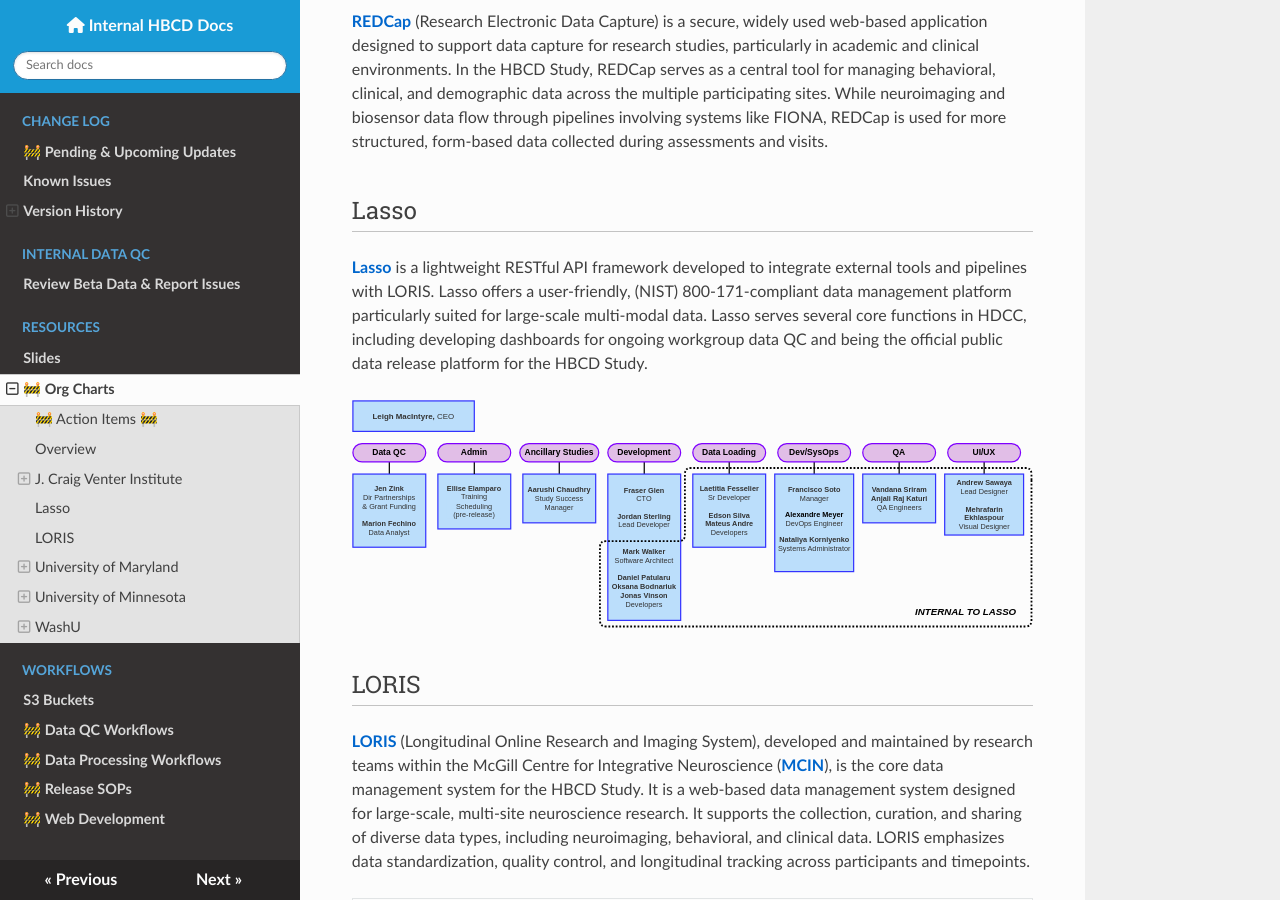
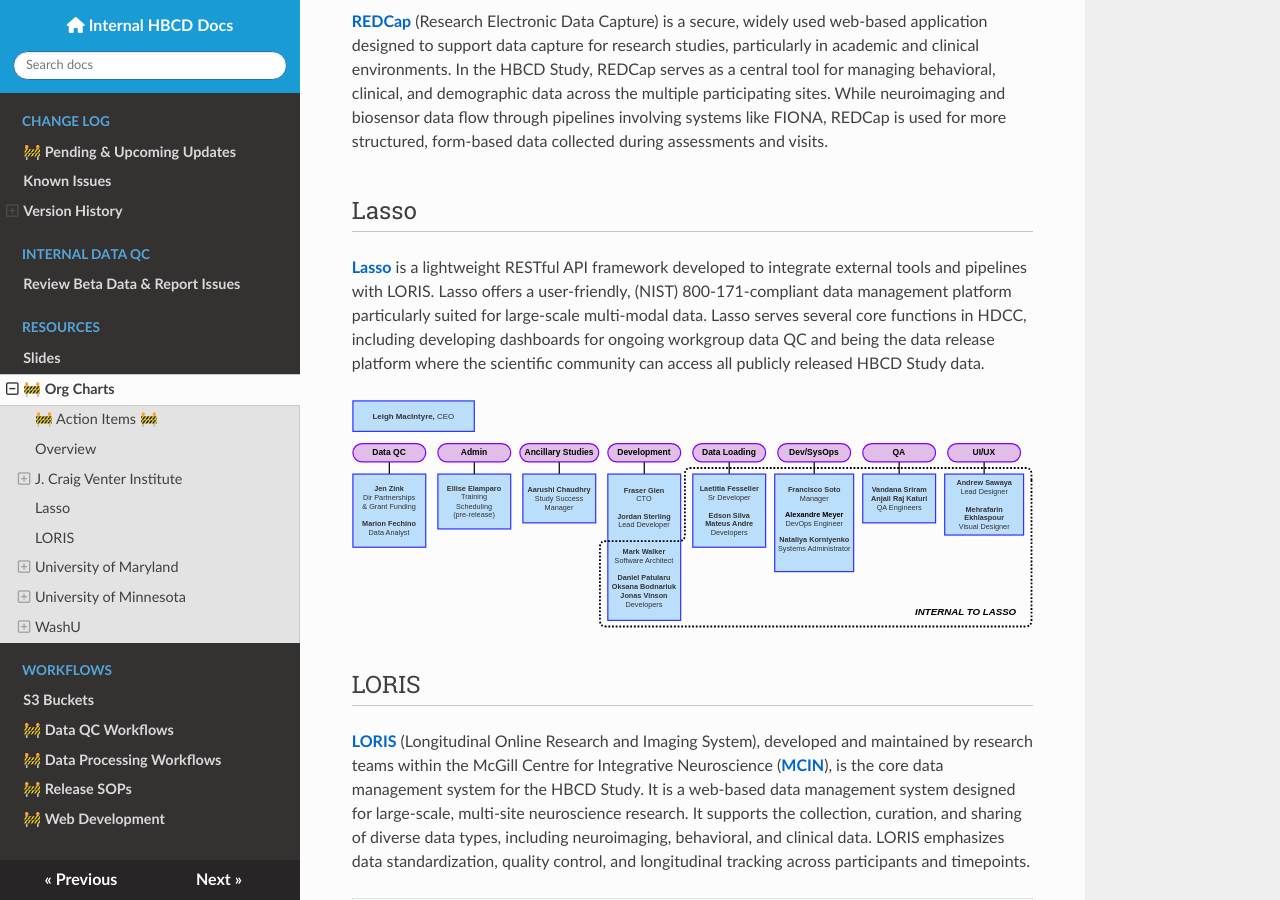
Before and after one commit to DCAN-Labs/hbcd-docs-internal, an MkDocs documentation site: the page built from docs/orgcharts.md, in a window 1280 px wide and 900 px high, scrolled down 2885 px. Built offline with MkDocs 1.6.1, drawn with Linux system fonts in a browser that asks for light colours; nearby versions of some CDN libraries.

Commit message:
update Lasso description in org charts

```diff
--- a/docs/orgcharts.md
+++ b/docs/orgcharts.md
@@ -130,7 +130,7 @@
 
 ## Lasso
 
-[Lasso](https://www.lassoinformatics.com/) is a lightweight RESTful API framework developed to integrate external tools and pipelines with LORIS. Lasso offers a user-friendly, (NIST) 800-171-compliant data management platform particularly suited for large-scale multi-modal data. Lasso serves several core functions in HDCC, including developing dashboards for ongoing workgroup data QC and being the official public data release platform for the HBCD Study.
+[Lasso](https://www.lassoinformatics.com/) is a lightweight RESTful API framework developed to integrate external tools and pipelines with LORIS. Lasso offers a user-friendly, (NIST) 800-171-compliant data management platform particularly suited for large-scale multi-modal data. Lasso serves several core functions in HDCC, including developing dashboards for ongoing workgroup data QC and being the data release platform where the scientific community can access all publicly released HBCD Study data.
 
 ![](lasso2.svg)
 
```
